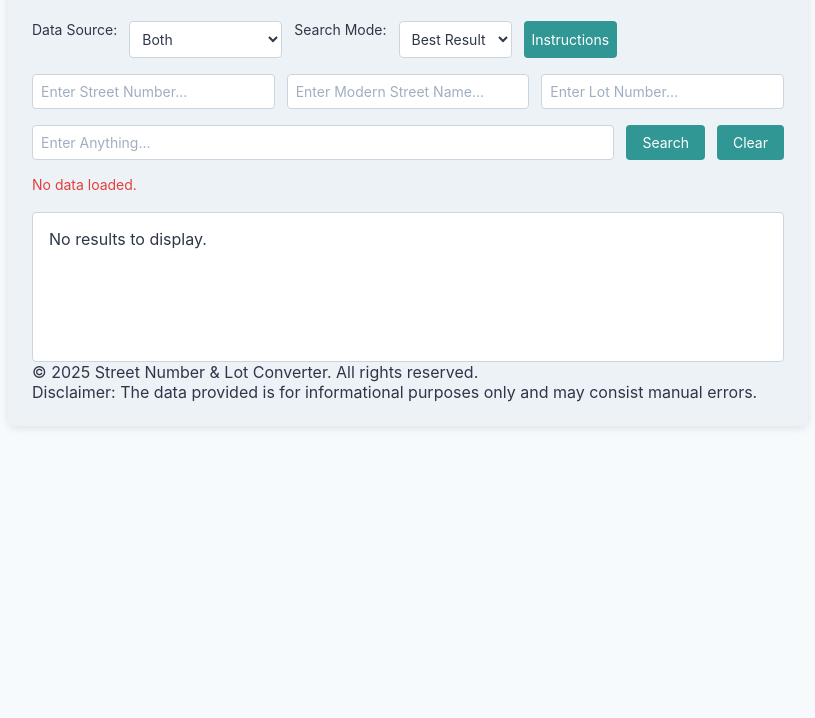
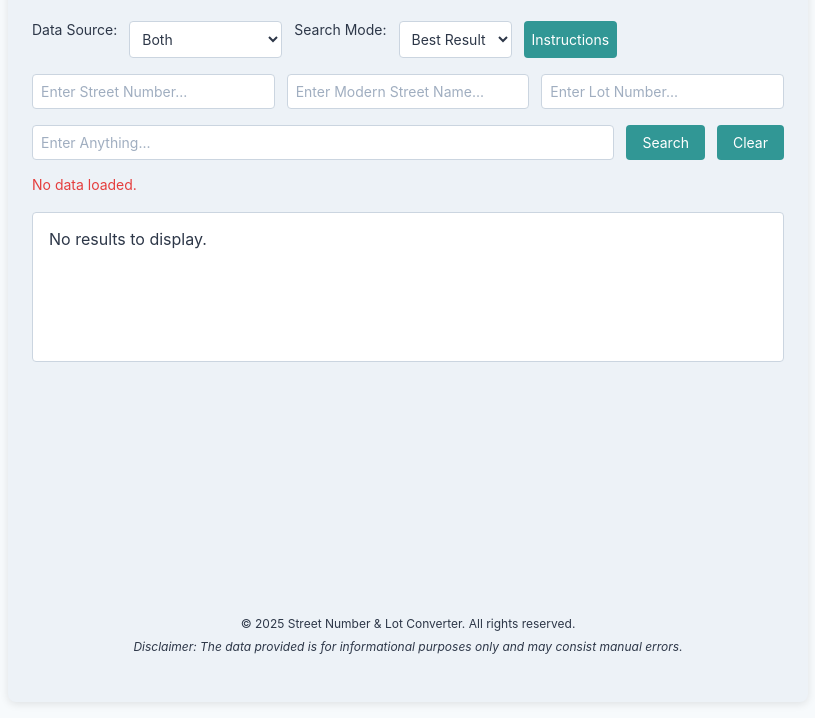
Before and after one commit to SolracUihc/solracuihc.github.io, a plain HTML site: page index.html in a window 1280 px wide. Shown: the part 82-800 px from the top of the page, without its empty margins (232-1047 px from the left). Drawn offline with Linux system fonts and the light colour scheme; no server answers.

Commit message:
Update styles.css

```diff
--- a/styles.css
+++ b/styles.css
@@ -20,6 +20,9 @@ body {
     padding: 24px;
     border-radius: 8px;
     box-shadow: 0 2px 8px rgba(0, 0, 0, 0.1); /* Subtle shadow */
+    display: flex;
+    flex-direction: column;
+    min-height: calc(100vh - 32px); /* Ensure container stretches to fit footer */
 }
 
 h1 {
@@ -215,6 +218,22 @@ input::placeholder {
     color: #319795; /* Soft teal on hover */
 }
 
+.footer {
+    margin-top: auto; /* Push footer to bottom of container */
+    text-align: center;
+    padding: 16px 0;
+    color: #2d3748; /* Dark grey text */
+    font-size: 12px;
+}
+
+.footer p {
+    margin-bottom: 8px;
+}
+
+.footer .disclaimer {
+    font-style: italic;
+}
+
 @media (max-width: 600px) {
     .container {
         padding: 16px;
@@ -232,4 +251,8 @@ input::placeholder {
     .suggestions {
         max-width: 100%;
     }
+
+    .footer {
+        padding: 12px 0;
+    }
 }
```
